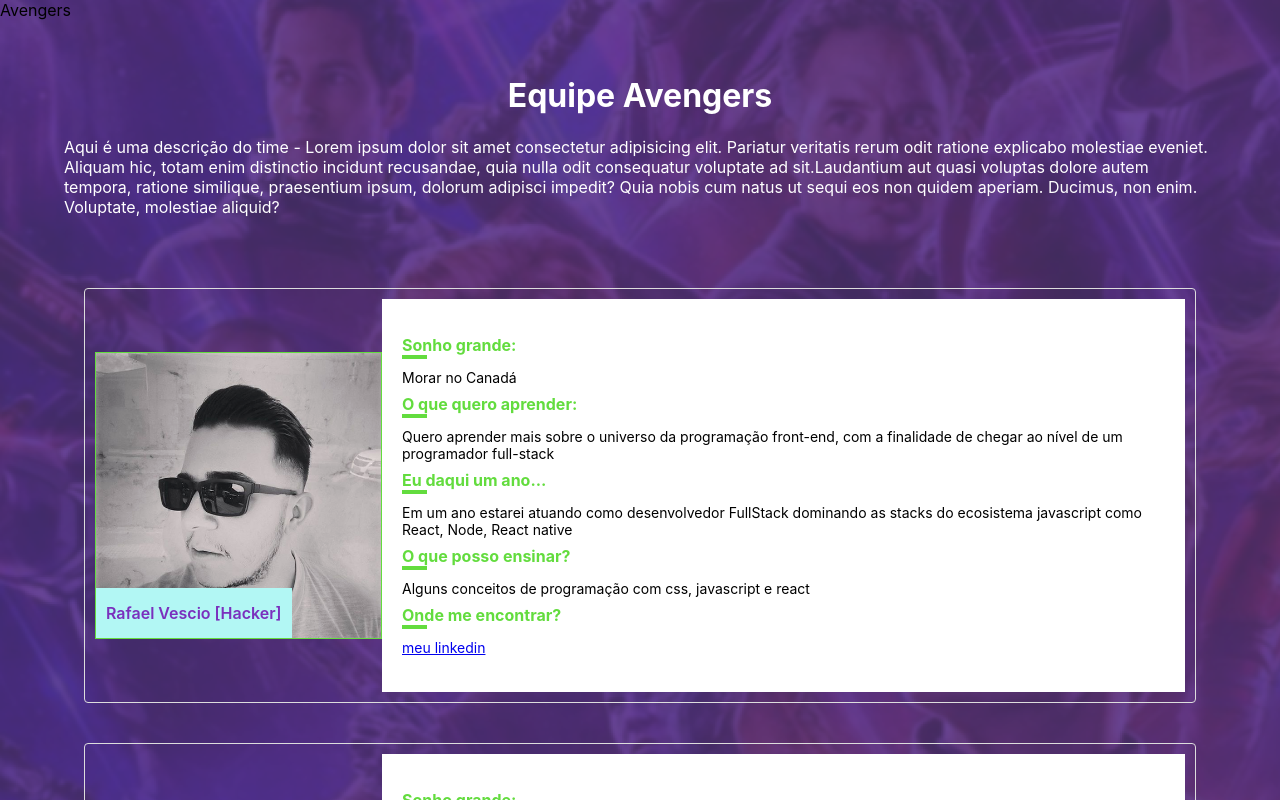
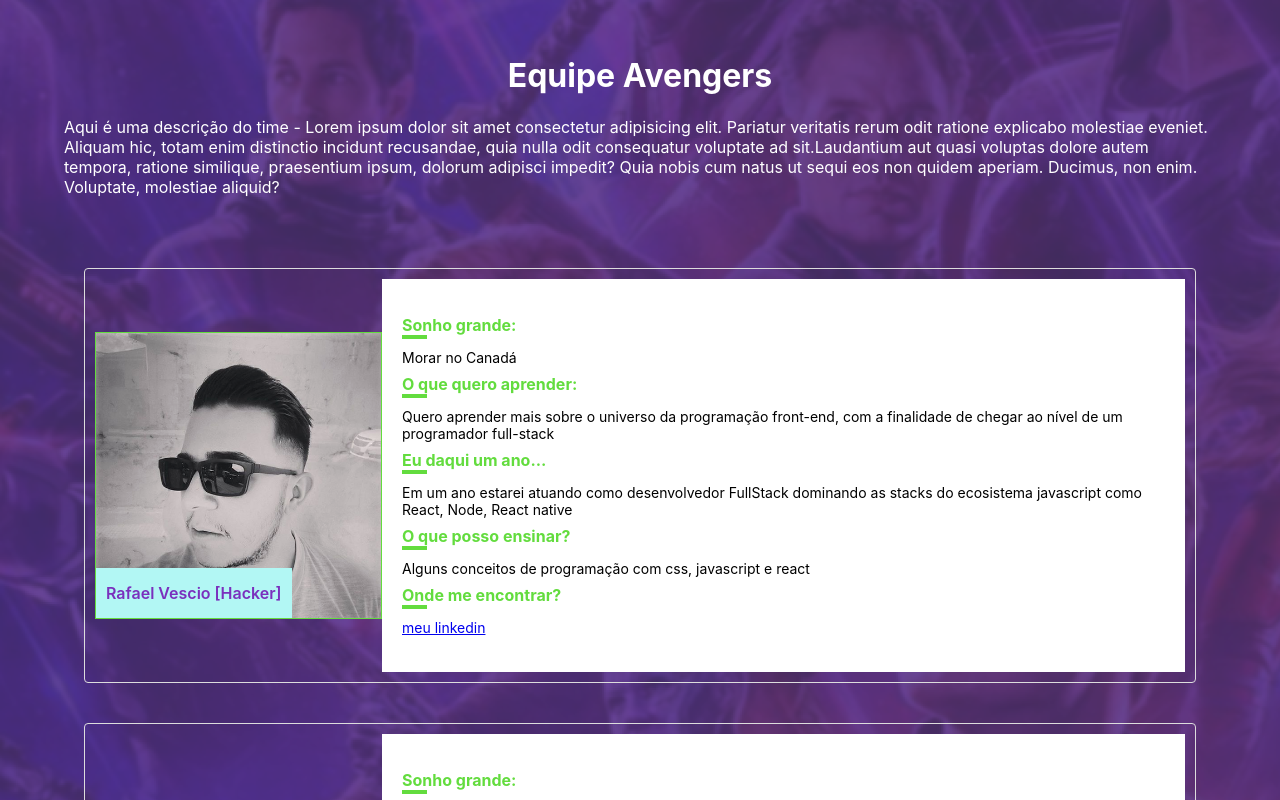
Before and after one commit to RafaelVsc/avengers_team_page, a React (Create React App) app: page / in a window 1280 px wide. Shown: the top 800 px of the page. Built offline with nearby package versions, Linux system fonts and the light colour scheme.

Commit message:
removing header page

```diff
--- a/src/App.js
+++ b/src/App.js
@@ -4,7 +4,6 @@ import Card from './Card';
 function App() {
   return (
     <div className="contaier-page">
-      <header>Avengers</header>
       <div className="team-description">
         <h1>Equipe Avengers</h1>
         <p> Aqui é uma descrição do time - Lorem ipsum dolor sit amet consectetur adipisicing elit. Pariatur veritatis rerum odit ratione explicabo molestiae eveniet. Aliquam hic, totam enim distinctio incidunt recusandae, quia nulla odit consequatur voluptate ad sit.Laudantium aut quasi voluptas dolore autem tempora, ratione similique, praesentium ipsum, dolorum adipisci impedit? Quia nobis cum natus ut sequi eos non quidem aperiam. Ducimus, non enim. Voluptate, molestiae aliquid?</p>
```
